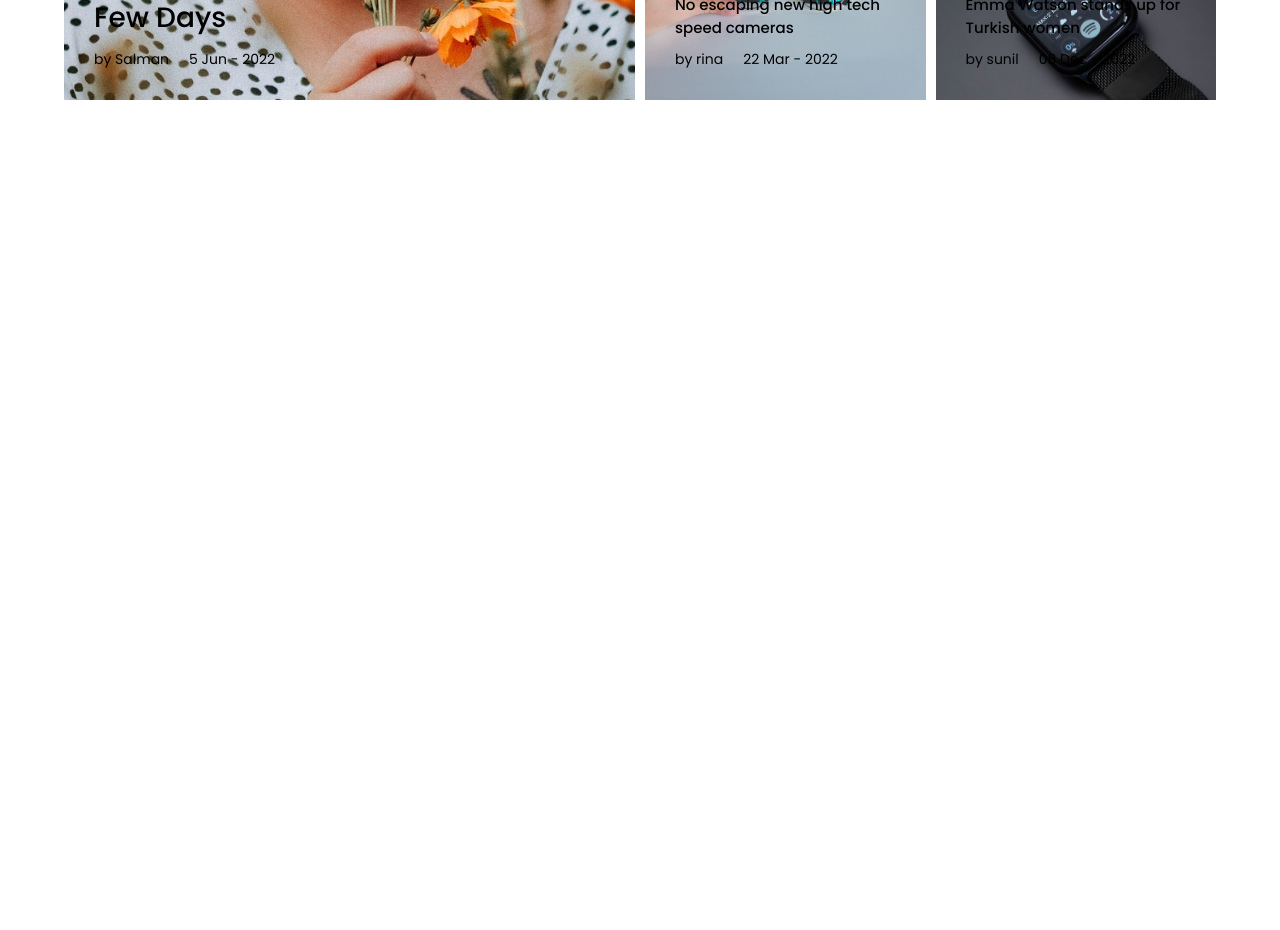
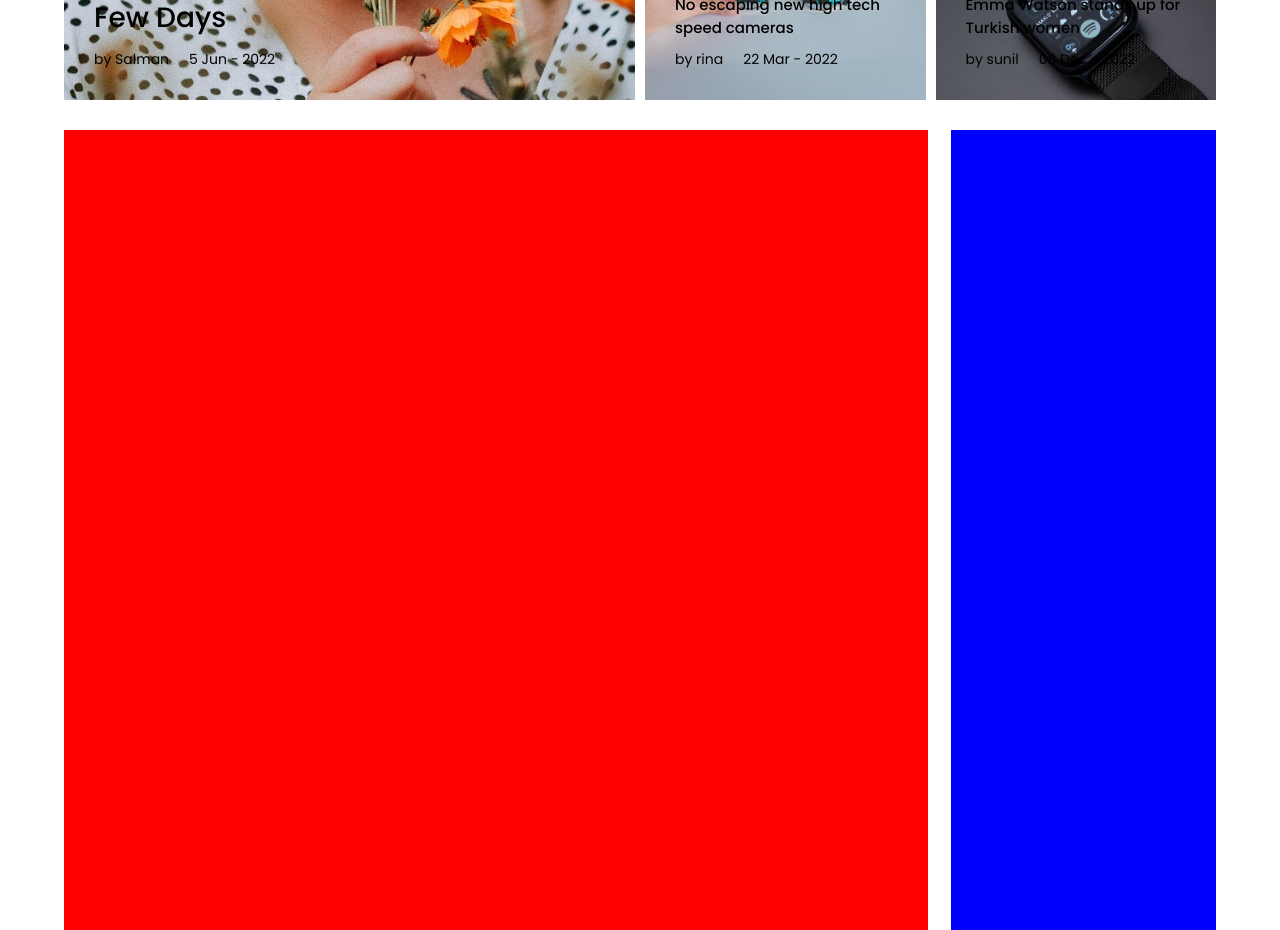
Before and after one commit to dangpvo/VNN247-React, a React (Vite) app: page / in a window 1280 px wide. Shown: the part 660-1590 px from the top of the page. Before the commit the page ends 800 px from the top, so only its background shows below. Built offline with nearby package versions, Linux system fonts and the light colour scheme.

Commit message:
feat: finish structure main and side content, working on main content

```diff
--- a/src/pages/home/Home.css
+++ b/src/pages/home/Home.css
@@ -0,0 +1,11 @@
+main .container {
+  display: flex;
+  justify-content: space-between;
+  height: 100vh;
+}
+
+@media screen and (max-width: 768px) {
+  main .container {
+    flex-direction: column;
+  }
+}
--- a/src/pages/home/Home.jsx
+++ b/src/pages/home/Home.jsx
@@ -1,11 +1,19 @@
 import React from "react";
 import "./Home.css";
 import Hero from "./sections/hero/Hero";
+import MainContent from "./sections/mainContent/MainContent";
+import SideContent from "./sections/sideContent/SideContent";
 
 const Home = () => {
   return (
     <>
       <Hero />
+      <main>
+        <div className="container">
+          <MainContent />
+          <SideContent />
+        </div>
+      </main>
     </>
   );
 };
--- a/src/pages/home/sections/hero/Hero.jsx
+++ b/src/pages/home/sections/hero/Hero.jsx
@@ -1,7 +1,7 @@
 import React, { useState } from "react";
 import "./Hero.css";
 import { assets, hero } from "../../../../assets/assets";
-import Card from "../card/Card";
+import Card from "../../../../components/card/Card";
 
 const Hero = () => {
   const [items, setItems] = useState(hero);
--- /dev/null
+++ b/src/pages/home/sections/mainContent/MainContent.css
@@ -0,0 +1,10 @@
+.main-content {
+  width: 75%;
+  background-color: red;
+}
+
+@media screen and (max-width: 768px) {
+  .main-content {
+    width: 100%;
+  }
+}
--- /dev/null
+++ b/src/pages/home/sections/mainContent/MainContent.jsx
@@ -0,0 +1,13 @@
+import React from "react";
+import "./MainContent.css";
+import Popular from "../popular/Popular";
+
+const MainContent = () => {
+  return (
+    <section className="main-content">
+      <Popular />
+    </section>
+  );
+};
+
+export default MainContent;
--- /dev/null
+++ b/src/pages/home/sections/popular/Popular.jsx
@@ -0,0 +1,12 @@
+import React from "react";
+import "./Popular.css";
+
+const Popular = () => {
+  return (
+    <>
+      <section className="popular"></section>
+    </>
+  );
+};
+
+export default Popular;
--- /dev/null
+++ b/src/pages/home/sections/sideContent/SideContent.css
@@ -0,0 +1,10 @@
+.side-content {
+  width: 23%;
+  background-color: blue;
+}
+
+@media screen and (max-width: 768px) {
+  .side-content {
+    width: 100%;
+  }
+}
--- /dev/null
+++ b/src/pages/home/sections/sideContent/SideContent.jsx
@@ -0,0 +1,8 @@
+import React from "react";
+import "./SideContent.css";
+
+const SideContent = () => {
+  return <section className="side-content"></section>;
+};
+
+export default SideContent;
```
Also changed, not shown: src/components/card/Card.css (added), src/components/card/Card.jsx (renamed from src/pages/home/sections/card/Card.jsx), src/pages/home/sections/popular/Popular.css (added).
